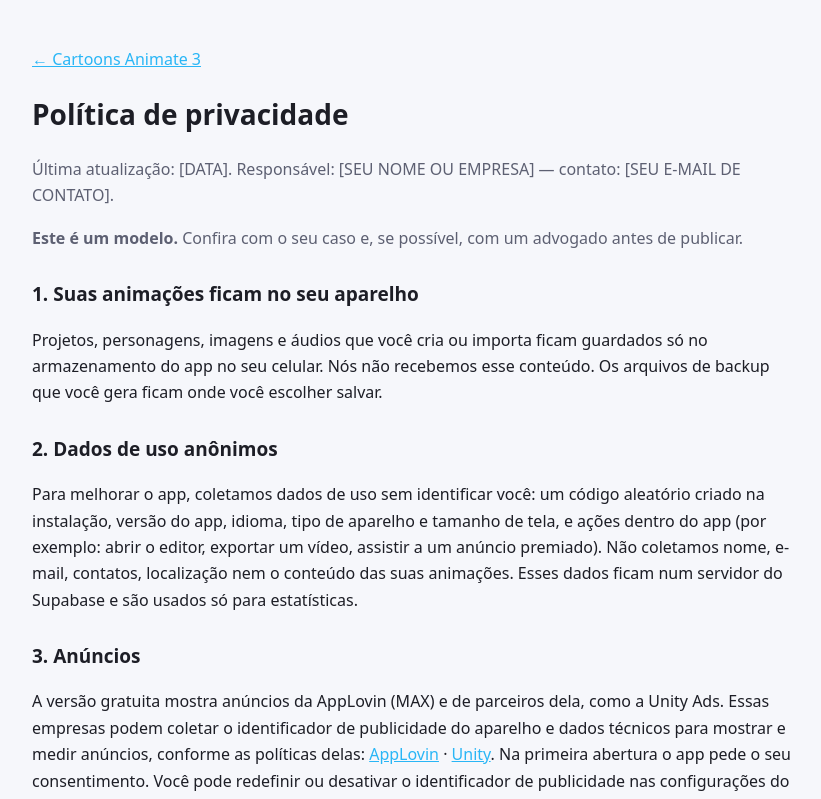
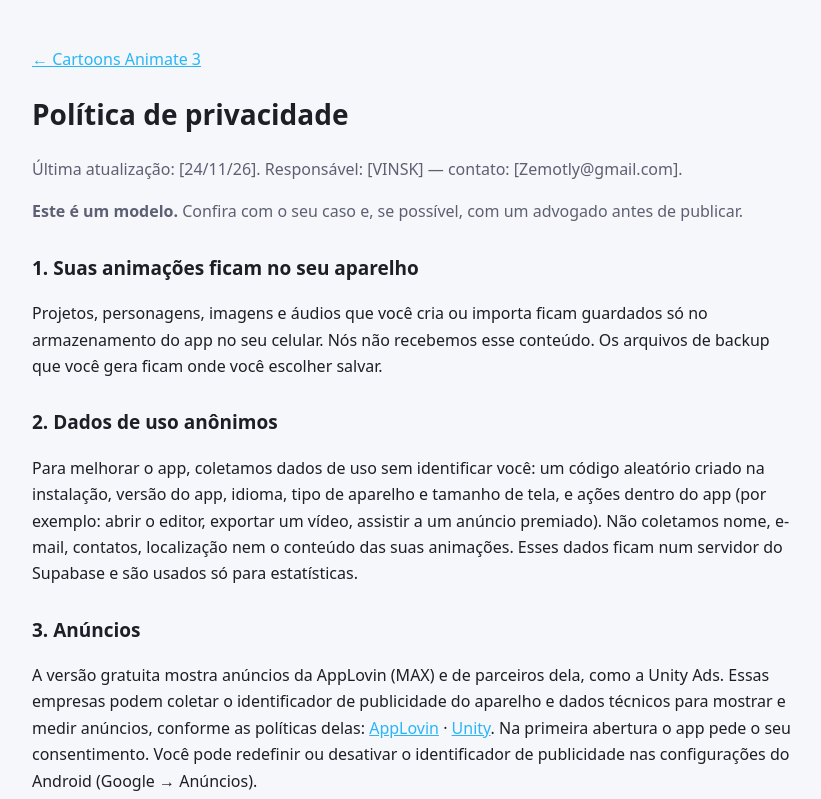
Before and after one commit to nero23-AU/cartoons-animate-3, a plain HTML site: page privacidade.html in a window 1280 px wide. Shown: the top 799 px of the page, without its empty margins (228-1049 px from the left). Drawn offline with Linux system fonts and the light colour scheme.

Commit message:
Update privacy policy with new contact information

```diff
--- a/privacidade.html
+++ b/privacidade.html
@@ -17,7 +17,7 @@
 <main>
 <p><a href="index.html">← Cartoons Animate 3</a></p>
 <h1>Política de privacidade</h1>
-<p class="muted">Última atualização: [DATA]. Responsável: [SEU NOME OU EMPRESA] — contato: [SEU E-MAIL DE CONTATO].</p>
+<p class="muted">Última atualização: [24/11/26]. Responsável: [VINSK] — contato: [Zemotly@gmail.com].</p>
 <p class="muted"><b>Este é um modelo.</b> Confira com o seu caso e, se possível, com um advogado antes de publicar.</p>
 
 <h2>1. Suas animações ficam no seu aparelho</h2>
```
